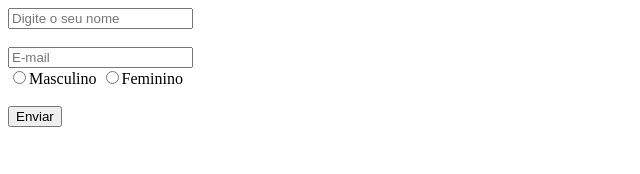
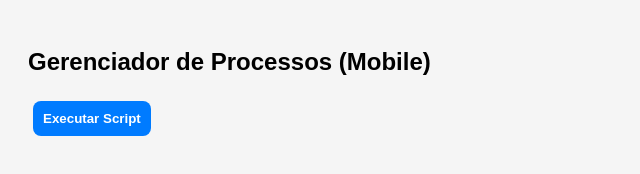
Before and after one commit to DelcioFernandes/teste, a plain HTML site: page index.html.html in a window 1280 px wide. Shown: the whole page, without its empty margins (0-640 px from the left). Drawn offline with Linux system fonts and the light colour scheme.

Commit message:
index.html.html

```diff
--- a/index.html.html
+++ b/index.html.html
@@ -1,33 +1,38 @@
-<!DOCTYPE HTML>
-    <html>
-        <meta charset="utf-8">
+<!DOCTYPE html>
+<html lang="pt">
 <head>
-            <title>Form teste</title>
+  <meta charset="UTF-8">
+  <title>Gerenciador de Processos</title>
+  <style>
+    body {
+      font-family: sans-serif;
+      padding: 20px;
+      background: #f5f5f5;
+    }
+    button {
+      margin: 5px;
+      padding: 10px;
+      background: #007bff;
+      border: none;
+      border-radius: 8px;
+      color: white;
+      font-weight: bold;
+      cursor: pointer;
+    }
+    button:hover {
+      background-color: #0056b3;
+    }
+  </style>
 </head>
 <body>
+  <h2>Gerenciador de Processos (Mobile)</h2>
+  <button onclick="iniciar()">Executar Script</button>
 
-            <form method="post" action="" name="submit-to-google-sheet">
-                <input type="text" name="name" placeholder="Digite o seu nome"><br/>
-                <br/>
-                <input type="text" name="email" placeholder="E-mail"><br/>
-
-                <input type="radio" name="gender" value="Maculino"><label>Masculino</label>
-                <input type="radio" name="gender" value="Feminino"><label>Feminino</label>
-                <br/>
-                <br/>
-                <input type="submit" name="submit" value="Enviar">
-            </form>
   <script>
-                const scriptURL = 'https://script.google.com/macros/s/AKfycbyl0RxxDZ97PYONt4pgOi9_EWppRccjgimDeuBYhrN1jqCNuuqYDKs-ytk__zYguZd8/exec'
-                const form = document.forms['submit-to-google-sheet']
-
-                form.addEventListener('submit', e => {
-                  e.preventDefault()
-                  fetch(scriptURL, { method: 'POST', body: new FormData(form)})
-                    .then(response => console.log('Success!', response))
-                    .catch(error => console.error('Error!', error.message))
-                })
+    function iniciar() {
+      // Aqui você cola o script do gerenciador de processos que criamos
+      alert('Script iniciado!');
+    }
   </script>
-
 </body>
 </html>
```
Lines whose indentation alone changed are shown as unchanged.
